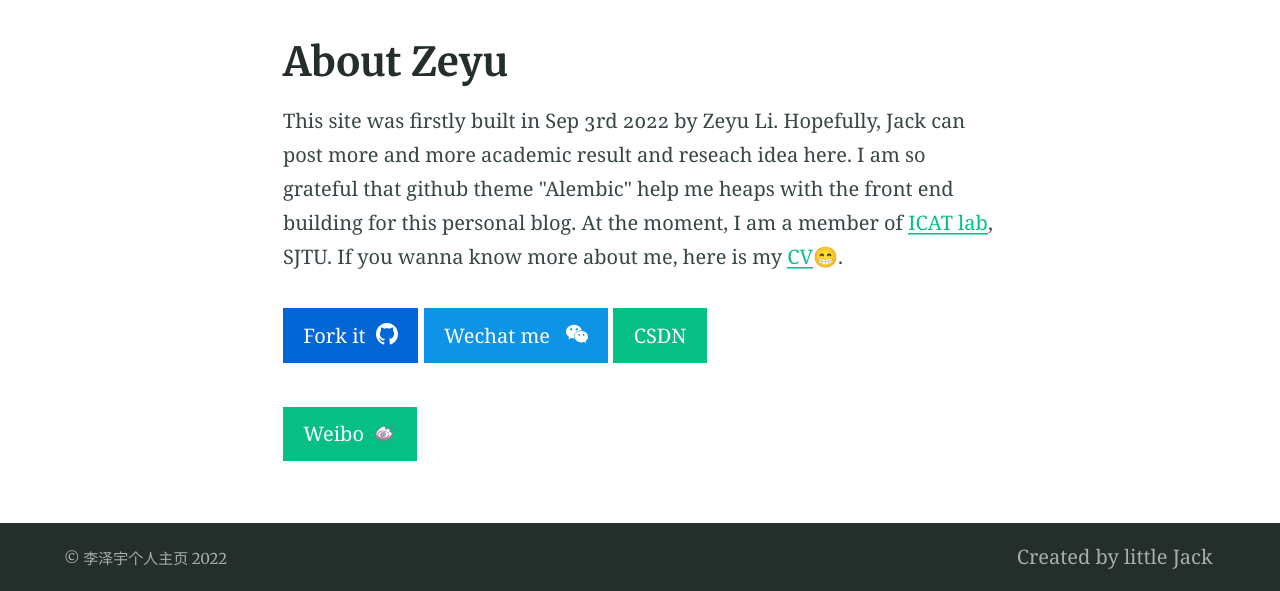
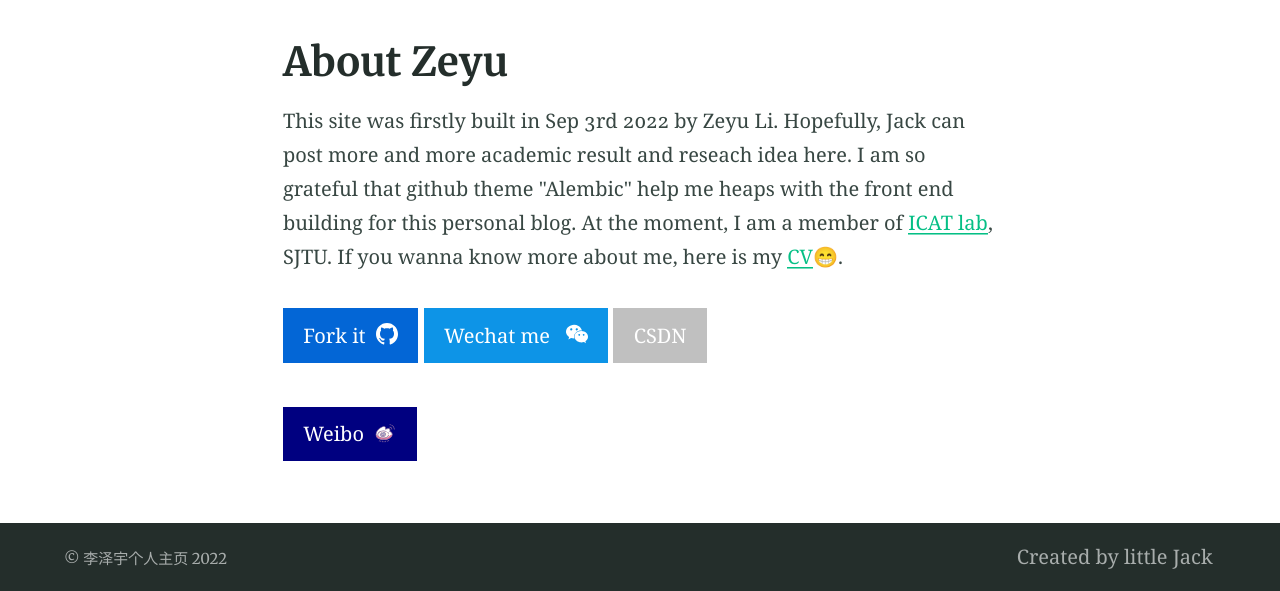
Before and after one commit to lizeyujack/lizeyujack.github.io, a Jekyll site: the page built from index.md, in a window 1280 px wide. Shown: the part 424-1015 px from the top of the page. Built offline with Jekyll 4.4.1, drawn with Linux system fonts in a browser that asks for light colours.

Commit message:
Update index.md

```diff
--- a/index.md
+++ b/index.md
@@ -10,5 +10,5 @@ excerpt: "This site was firstly built in Sep 3rd 2022 by Zeyu Li. Hopefully, Jac
 
 This site was firstly built in Sep 3rd 2022 by Zeyu Li. Hopefully, Jack can post more and more academic result and reseach idea here. I am so grateful that github theme \"Alembic\" help me heaps with the front end building for this personal blog. At the moment, I am a member of [ICAT lab](https://sjtu-icat.github.io/), SJTU. If you wanna know more about me, here is my <a href="https://lizeyujack.github.io/李泽宇简历.pdf">CV</a>😁.
 
-{% include button.html text="Fork it" icon="github" link="https://github.com/lizeyujack/" color="#0366d6" %}  {% include button.html text="Wechat me "  icon="wechat" link="/pic/"  color="#0d94e7" %} {% include button.html text="CSDN" link="https://blog.csdn.net/qq_44881486?spm=1011.2415.3001.5343" %}
-{% include button.html text="Weibo" icon="weibo" link="https://weibo.com/u/7363974260" %}
+{% include button.html text="Fork it" icon="github" link="https://github.com/lizeyujack/" color="#0366d6" %}  {% include button.html text="Wechat me "  icon="wechat" link="/pic/"  color="#0d94e7" %} {% include button.html text="CSDN" link="https://blog.csdn.net/qq_44881486?spm=1011.2415.3001.5343" color="#C0C0C0" %}
+{% include button.html text="Weibo" icon="weibo" link="https://weibo.com/u/7363974260"  color="#000080" %}
```
